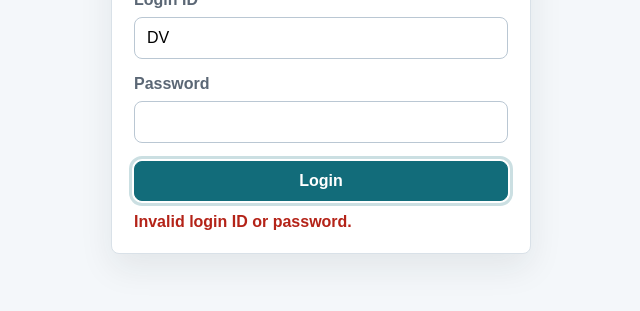
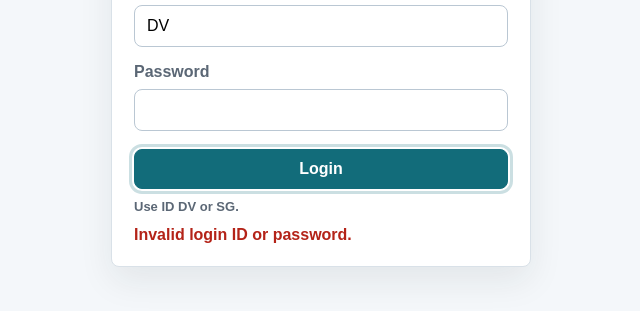
Before and after one commit to AarambhVish/gst-records, a plain HTML site: page index.html in a window 1280 px wide. Both pictures are taken after a click on the button "Login". Shown: the part 313-624 px from the top of the page, without its empty margins (319-959 px from the left). Drawn offline with Linux system fonts and the light colour scheme.

Commit message:
Make app login more forgiving

```diff
--- a/app.js
+++ b/app.js
@@ -972,7 +972,7 @@ function showLogin() {
 function login() {
   const id = loginId.value.trim().toUpperCase();
   const user = USERS[id];
-  if (!user || loginPassword.value !== user.password) {
+  if (!user || loginPassword.value.trim() !== user.password) {
     loginError.hidden = false;
     return;
   }
--- a/index.html
+++ b/index.html
@@ -15,6 +15,7 @@
         <label for="loginPassword">Password</label>
         <input id="loginPassword" type="password" autocomplete="current-password">
         <button id="loginButton" class="primary">Login</button>
+        <p class="login-hint">Use ID DV or SG.</p>
         <p id="loginError" class="login-error" hidden>Invalid login ID or password.</p>
       </section>
     </main>
--- a/styles.css
+++ b/styles.css
@@ -86,6 +86,13 @@ select {
 .login-error {
   margin-top: 12px;
   color: var(--danger);
+  font-weight: 700;
+}
+
+.login-hint {
+  margin: 10px 0 0;
+  color: var(--muted);
+  font-size: 13px;
   font-weight: 700;
 }
 
```
